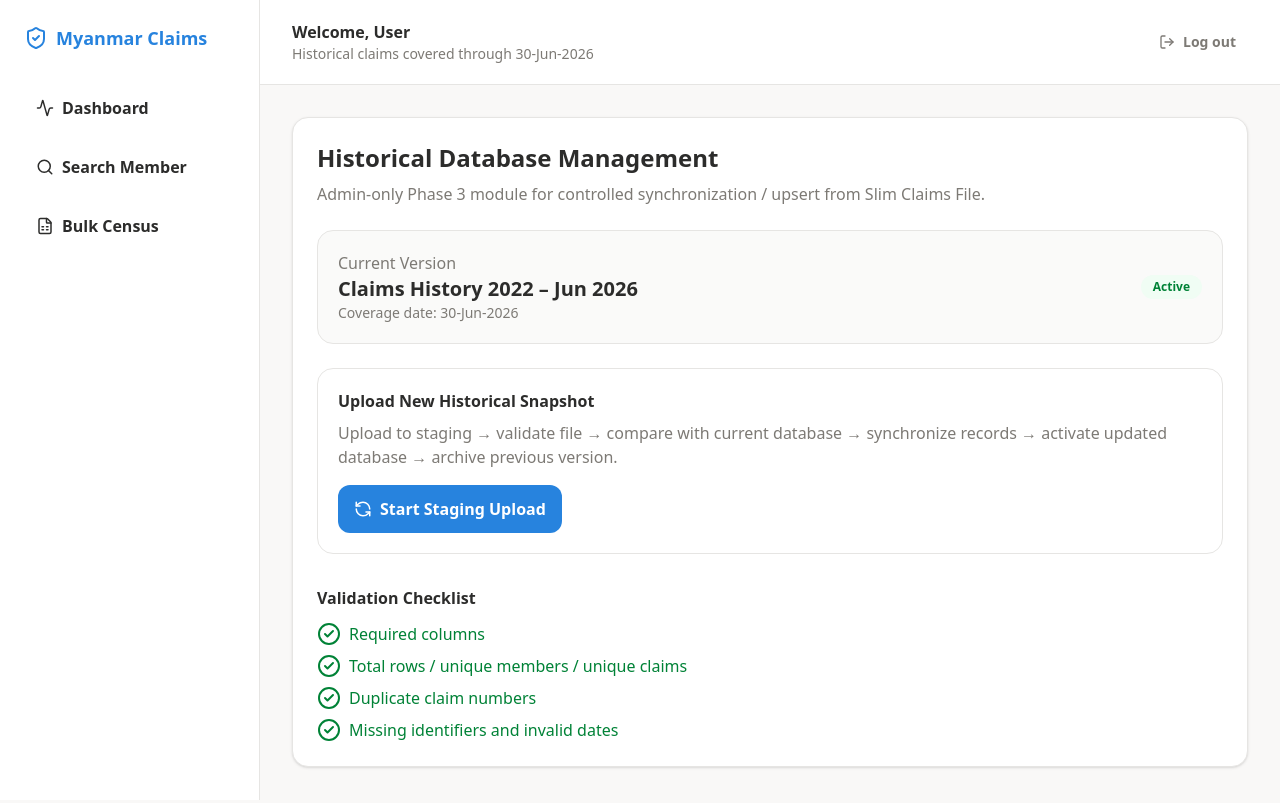
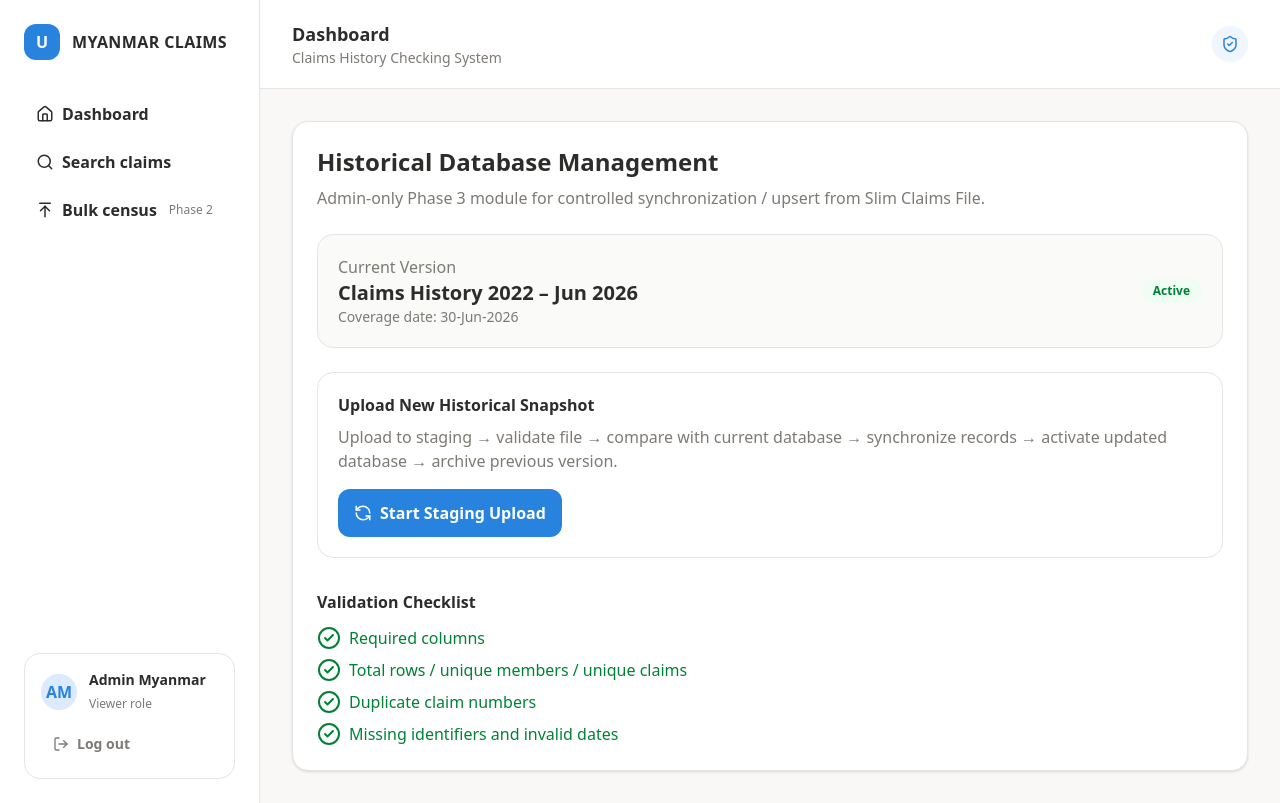
Before and after one commit to ulinkmyanmar/myanmar-claims-nextjs, a Next.js app: page /database-management in a window 1280 px wide. Built offline with nearby package versions, Linux system fonts and the light colour scheme; no server answers.

Commit message:
Connect search page to real Supabase claims data

```diff
--- a/components/AppShell.tsx
+++ b/components/AppShell.tsx
@@ -1,46 +1,62 @@
-import Link from 'next/link'
-import { Activity, Database, FileSpreadsheet, Search, ShieldCheck, Eye } from 'lucide-react'
+import { ShieldCheck } from 'lucide-react'
+import SidebarNav from './SidebarNav'
 import LogoutButton from './LogoutButton'
 import { getCurrentUserProfile } from '@/lib/supabase-server'
 
-const nav = [
-  ['/dashboard', Activity, 'Dashboard', 'viewer'],
-  ['/search', Search, 'Search Member', 'viewer'],
-  ['/bulk-census', FileSpreadsheet, 'Bulk Census', 'viewer'],
-  ['/database-management', Database, 'Database', 'admin'],
-  ['/audit-logs', Eye, 'Audit Logs', 'admin'],
-] as const
-
-export default async function AppShell({ children }: { children: React.ReactNode }) {
+export default async function AppShell({
+  children,
+  title,
+  subtitle,
+}: {
+  children: React.ReactNode
+  title?: string
+  subtitle?: string
+}) {
   const profile = await getCurrentUserProfile()
   const role = profile?.role ?? 'viewer'
+  const fullName = profile?.full_name ?? 'Admin Myanmar'
+  const initials = fullName
+    .split(' ')
+    .map((p: string) => p[0])
+    .slice(0, 2)
+    .join('')
+    .toUpperCase()
 
   return (
-    <div className="grid min-h-screen grid-cols-[260px_1fr]">
-      <aside className="border-r border-line bg-white p-6">
-        <div className="mb-8 flex items-center gap-2 text-lg font-bold text-brand">
-          <ShieldCheck /> Myanmar Claims
+    <div className="grid min-h-screen grid-cols-[260px_1fr] bg-soft">
+      <aside className="flex flex-col border-r border-line bg-white p-6">
+        <div className="mb-8 flex items-center gap-3">
+          <div className="grid h-9 w-9 place-items-center rounded-xl bg-brand font-bold text-white">U</div>
+          <b className="tracking-wide">MYANMAR CLAIMS</b>
         </div>
-        <nav className="grid gap-2">
-          {nav
-            .filter(([, , , minRole]) => minRole === 'viewer' || role === 'admin')
-            .map(([href, Icon, label]) => (
-              <Link className="rounded-xl px-3 py-3 font-semibold hover:bg-blue-50" href={href} key={href}>
-                <span className="inline-flex items-center gap-2">
-                  <Icon size={18} />
-                  {label}
-                </span>
-              </Link>
-            ))}
-        </nav>
+
+        <SidebarNav role={role} />
+
+        <div className="mt-auto rounded-2xl border border-line p-4">
+          <div className="flex items-center gap-3">
+            <div className="grid h-9 w-9 place-items-center rounded-full bg-blue-100 font-bold text-brand">
+              {initials || 'AM'}
+            </div>
+            <div>
+              <b className="block text-sm">{fullName}</b>
+              <span className="text-xs text-muted">{role === 'admin' ? 'Admin role' : 'Viewer role'}</span>
+            </div>
+          </div>
+          <div className="mt-3">
+            <LogoutButton />
+          </div>
+        </div>
       </aside>
+
       <main>
         <header className="flex items-center justify-between border-b border-line bg-white px-8 py-5">
           <div>
-            <b>Welcome, {profile?.full_name ?? 'User'}</b>
-            <p className="text-sm text-muted">Historical claims covered through 30-Jun-2026</p>
+            <b className="text-lg">{title ?? 'Dashboard'}</b>
+            <p className="text-sm text-muted">{subtitle ?? 'Claims History Checking System'}</p>
           </div>
-          <LogoutButton />
+          <div className="grid h-9 w-9 place-items-center rounded-full bg-blue-50 font-bold text-brand">
+            <ShieldCheck size={18} />
+          </div>
         </header>
         <div className="p-8">{children}</div>
       </main>
--- /dev/null
+++ b/components/SidebarNav.tsx
@@ -0,0 +1,38 @@
+'use client'
+import Link from 'next/link'
+import { usePathname } from 'next/navigation'
+import { Home, Search, ArrowUpToLine, Database } from 'lucide-react'
+
+const nav = [
+  { href: '/dashboard', icon: Home, label: 'Dashboard', minRole: 'viewer' as const },
+  { href: '/search', icon: Search, label: 'Search claims', minRole: 'viewer' as const },
+  { href: '/bulk-census', icon: ArrowUpToLine, label: 'Bulk census', minRole: 'viewer' as const, phase: 'Phase 2' },
+  { href: '/database-management', icon: Database, label: 'Database management', minRole: 'admin' as const, phase: 'Phase 3' },
+]
+
+export default function SidebarNav({ role }: { role: string }) {
+  const pathname = usePathname()
+
+  return (
+    <nav className="grid gap-1">
+      {nav
+        .filter((item) => item.minRole === 'viewer' || role === 'admin')
+        .map(({ href, icon: Icon, label, phase }) => {
+          const active = pathname === href
+          return (
+            <Link
+              key={href}
+              href={href}
+              className={`flex items-center gap-2 rounded-xl px-3 py-2.5 font-semibold transition ${
+                active ? 'bg-blue-50 text-brand' : 'text-ink hover:bg-stone-50'
+              }`}
+            >
+              <Icon size={18} />
+              <span>{label}</span>
+              {phase && <span className="ml-1 text-xs font-normal text-muted">{phase}</span>}
+            </Link>
+          )
+        })}
+    </nav>
+  )
+}
```
